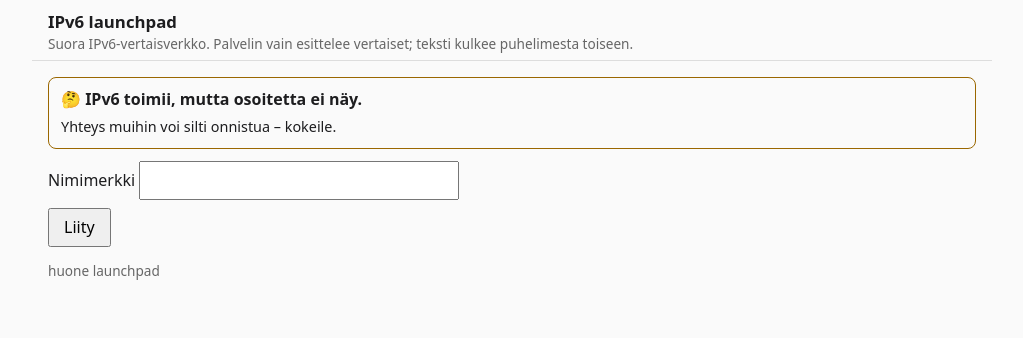
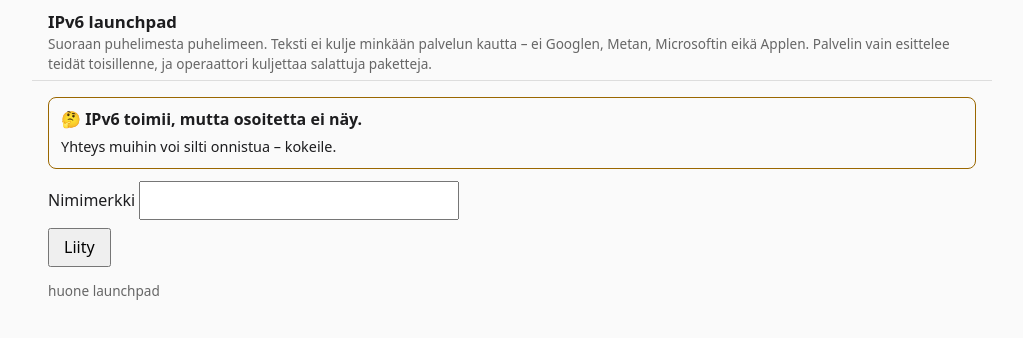
Before and after one commit to pereuna/certiratio, a website with bundled scripts: page poc1/web/launchpad.html in a window 1280 px wide. Shown: the whole page, without its empty margins (128-1151 px from the left). Built offline with nearby package versions, Linux system fonts and the light colour scheme.

Commit message:
Launchpad: esittelyteksti ilman jargonia
"Vertaisverkko" kuulostaa useimmista darknetiltä. Nyt: suoraan
puhelimesta puhelimeen, teksti ei kulje minkään palvelun kautta;
palvelin vain esittelee, operaattori kuljettaa salattuja paketteja
(DataChannel on DTLS-salattu).

Co-Authored-By: Claude Opus 5.5 <noreply@anthropic.com>

```diff
--- a/poc1/web/launchpad.html
+++ b/poc1/web/launchpad.html
@@ -48,7 +48,7 @@
 <body>
 <header>
   <h1>IPv6 launchpad</h1>
-  <div class="muted" id="summary">Suora IPv6-vertaisverkko. Palvelin vain esittelee vertaiset; teksti kulkee puhelimesta toiseen.</div>
+  <div class="muted" id="summary">Suoraan puhelimesta puhelimeen. Teksti ei kulje minkään palvelun kautta – ei Googlen, Metan, Microsoftin eikä Applen. Palvelin vain esittelee teidät toisillenne, ja operaattori kuljettaa salattuja paketteja.</div>
 </header>
 
 <form id="pad">
```
